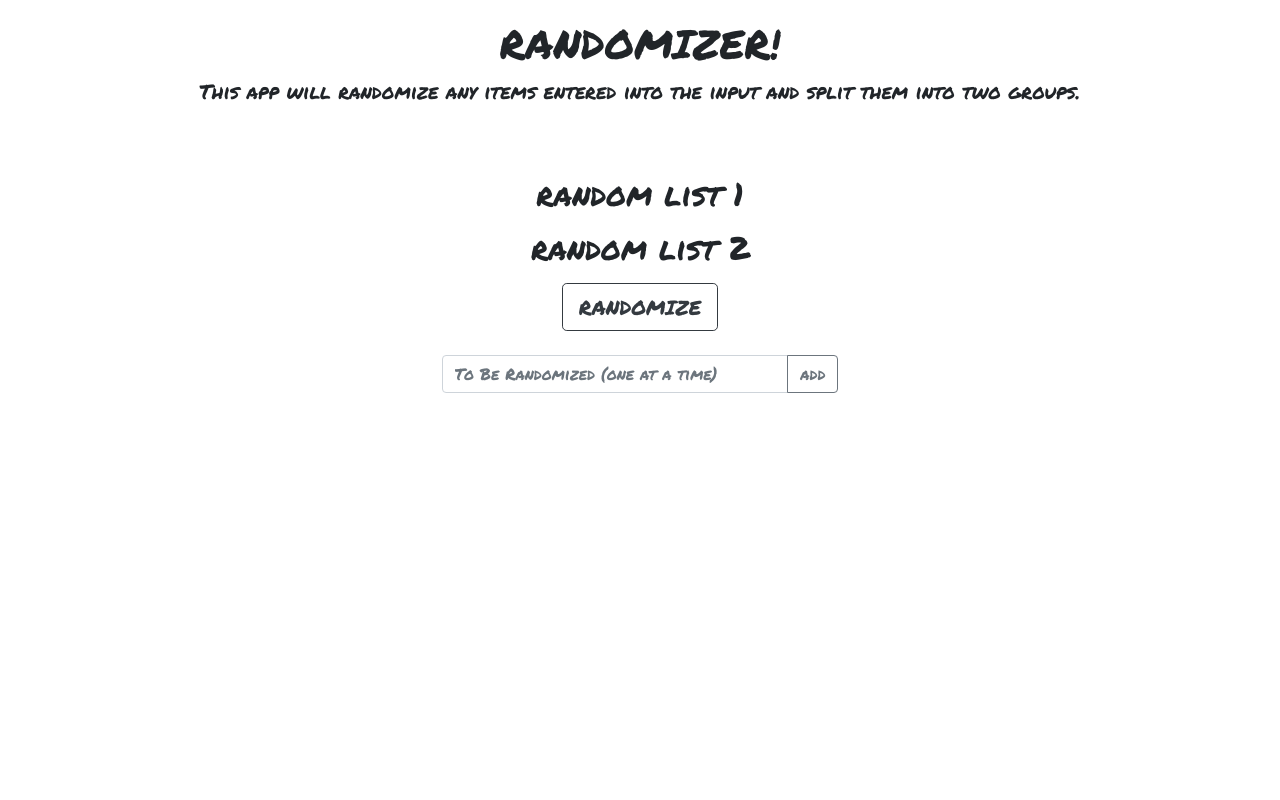
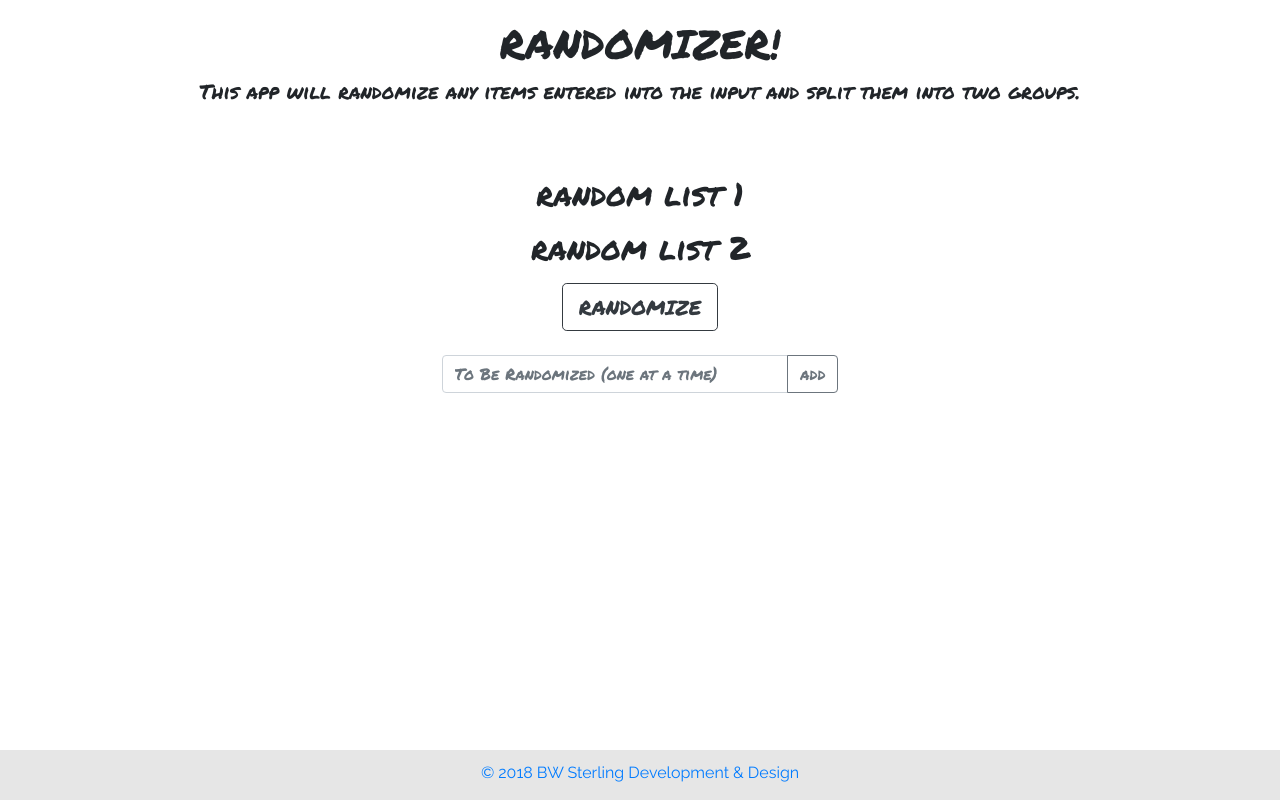
Before and after one commit to b-withers/randomizer, a plain HTML site: page index.html in a window 1280 px wide. Drawn offline with nearby package versions, Linux system fonts and the light colour scheme.

Commit message:
working footer w/ link

```diff
--- a/assets/css/style.css
+++ b/assets/css/style.css
@@ -1,5 +1,24 @@
 @import url('https://fonts.googleapis.com/css?family=Permanent+Marker');
+@import url('https://fonts.googleapis.com/css?family=Raleway');
 
+
+body {
+  display: flex;
+  flex-direction: column;
+  min-height: 100vh;
+}
+
+.footer {
+  background-color: #e6e6e6;
+  flex: 0 0 50px;/*or just height:50px;*/
+  margin-top: auto;
+}
+
+.copy{
+	font-family: 'Raleway', sans-serif;
+	position: relative;
+	top:10px;
+}
 
 .jumbotron{
 	font-family: 'Permanent Marker', cursive;
--- a/index.html
+++ b/index.html
@@ -55,6 +55,13 @@
 		<div class="text1 container col-sm-6 text" id='values'></div>
 	</div>
 
+
+	<footer class="footer text-center">
+			<div class="container text-center">
+				<span class="text-muted text-center copy"><a href="http://www.bwsterling.com" target="_blank">&copy; 2018 BW Sterling Development & Design</a></span>
+			</div>
+		</footer>
+
 <!-- script tags for bootstrap -->
 <script src="https://code.jquery.com/jquery-3.3.1.slim.min.js" integrity="sha384-q8i/X+965DzO0rT7abK41JStQIAqVgRVzpbzo5smXKp4YfRvH+8abtTE1Pi6jizo" crossorigin="anonymous"></script>
 <script src="https://cdnjs.cloudflare.com/ajax/libs/popper.js/1.14.3/umd/popper.min.js" integrity="sha384-ZMP7rVo3mIykV+2+9J3UJ46jBk0WLaUAdn689aCwoqbBJiSnjAK/l8WvCWPIPm49" crossorigin="anonymous"></script>
```
